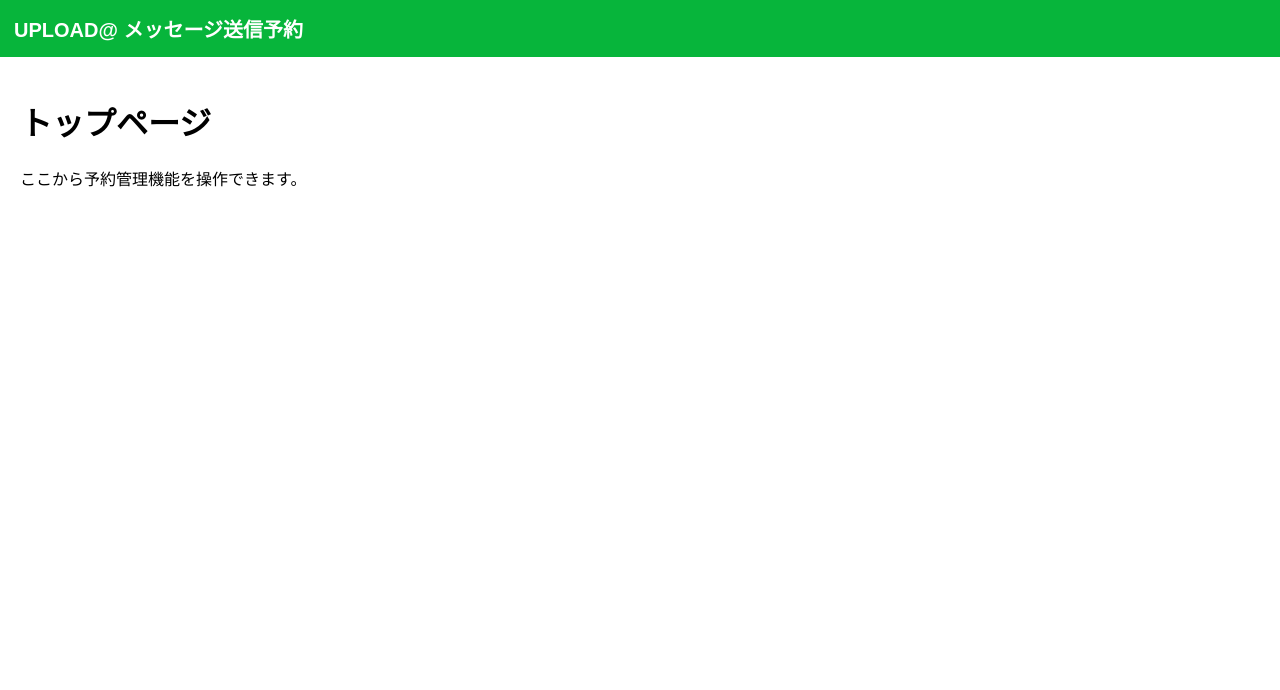
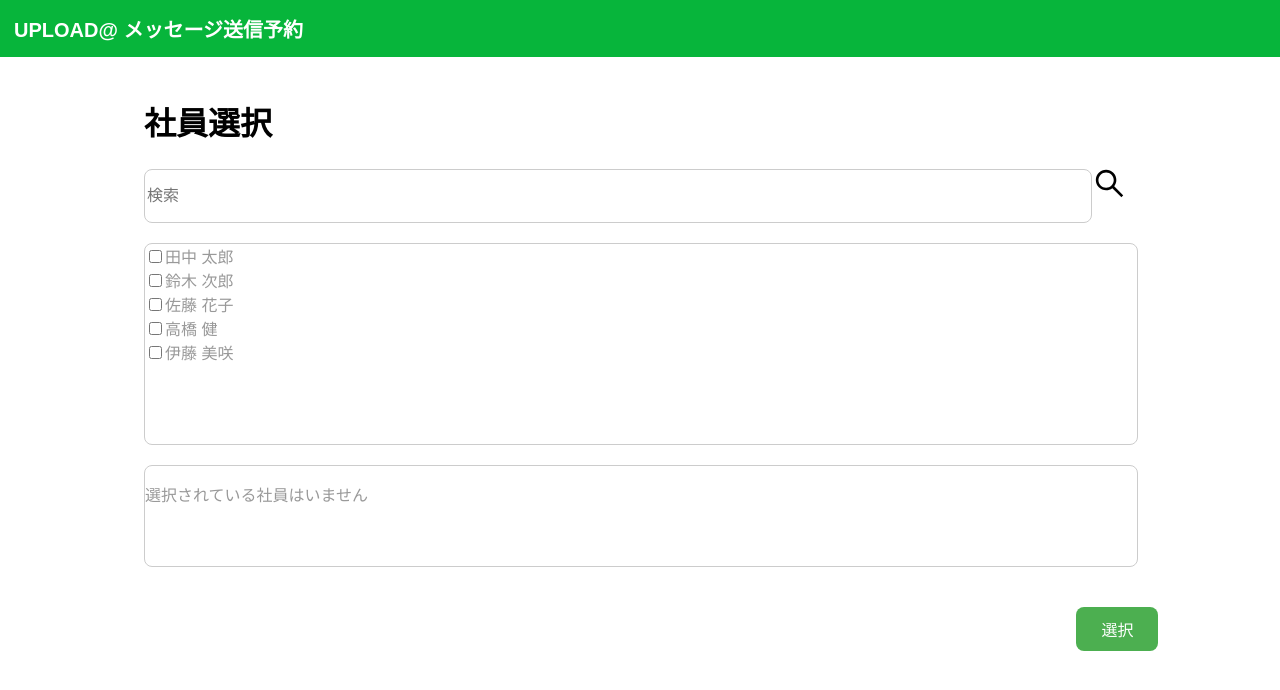
Before and after one commit to Seunghyun-Min/line-works-message-reservation, a Next.js app: page /select in a window 1280 px wide. Shown: the top 690 px of the page. Built offline with nearby package versions, Linux system fonts and the light colour scheme.

Commit message:
社員選択モーダル画面を作成

```diff
--- /dev/null
+++ b/app/select/page.css
@@ -0,0 +1,52 @@
+#see {
+  border: 1px #ccc solid;
+  width: 100%;
+  height: 100px;
+  margin-top: 20px;
+  border-radius: 8px;
+  font-size: 16px;
+  color: #999;
+}
+#candidate {
+  overflow-y: auto;
+  height: 200px;
+  width: 100%;
+
+  border-radius: 8px;
+  font-size: 16px;
+  color: #999;
+  border: 1px #ccc solid;
+}
+#saveBtn {
+  background-color: #4caf50; /* 緑色 */
+  color: white;
+  border: none;
+  padding: 10px 50px;
+  border-radius: 8px;
+  font-size: 16px;
+  cursor: pointer;
+  transition: background-color 0.3s;
+  margin-left: 94%;
+  padding: 10px 25px;
+  writing-mode: horizontal-tb !important;
+  text-orientation: mixed !important;
+  display: inline-block;
+  white-space: nowrap; /* ← 折り返し防止 */
+  transform: none !important; /* ← 回転されている場合の保険 */
+  margin-top: 40px;
+}
+#serch {
+  width: 95%;
+  height: 50px;
+
+  margin-bottom: 20px;
+  border-radius: 8px;
+  font-size: 16px;
+  color: #999;
+  border: 1px #ccc solid;
+}
+
+#big {
+  width: 80%;
+  margin: auto;
+}
--- a/app/select/page.tsx
+++ b/app/select/page.tsx
@@ -1,9 +1,122 @@
-// app/page.tsx
-export default function HomePage() {
+"use client";
+
+import { useState } from "react";
+import { AiOutlineSearch, AiOutlineClose } from "react-icons/ai";
+import "./page.css";
+interface Employee {
+  id: number;
+  name: string;
+}
+
+const employeesData: Employee[] = [
+  { id: 1, name: "田中 太郎" },
+  { id: 2, name: "鈴木 次郎" },
+  { id: 3, name: "佐藤 花子" },
+  { id: 4, name: "高橋 健" },
+  { id: 5, name: "伊藤 美咲" },
+];
+
+export default function EmployeeModal() {
+  const [isOpen, setIsOpen] = useState(true);
+  const [search, setSearch] = useState("");
+  const [selectedEmployees, setSelectedEmployees] = useState<Employee[]>([]);
+
+  const toggleEmployee = (employee: Employee) => {
+    if (selectedEmployees.find((e) => e.id === employee.id)) {
+      setSelectedEmployees(
+        selectedEmployees.filter((e) => e.id !== employee.id)
+      );
+    } else {
+      setSelectedEmployees([...selectedEmployees, employee]);
+    }
+  };
+
+  const filteredEmployees = employeesData.filter((e) =>
+    e.name.includes(search)
+  );
+
   return (
     <>
-      <h1>トップページ</h1>
-      <p>ここから予約管理機能を操作できます。</p>
+      <div id="big">
+        <h1 id="name" className="mb-4 text-xl font-bold">
+          社員選択
+        </h1>
+
+        {isOpen && (
+          <div className="fixed inset-0 bg-black bg-opacity-30 flex justify-center items-center z-50">
+            <div className="bg-white rounded shadow p-6 w-[400px] max-h-[80vh] flex flex-col relative">
+              {/* 検索バー */}
+              {/* 検索バー */}
+              <div className="relative mb-4">
+                <input
+                  type="text"
+                  placeholder="検索"
+                  value={search}
+                  onChange={(e) => setSearch(e.target.value)}
+                  className="w-full border rounded px-3 py-2 pr-8 outline-none"
+                  id="serch"
+                />
+                <AiOutlineSearch
+                  className="absolute right-2 top-1/2 transform -translate-y-1/2 text-gray-400 cursor-pointer hover:text-gray-600"
+                  size={35}
+                />
+              </div>
+
+              {/* 候補リスト */}
+              <div
+                className="overflow-y-auto flex flex-col gap-2 flex-1 mb-4 border rounded p-2"
+                id="candidate"
+              >
+                {filteredEmployees.map((employee) => (
+                  <label
+                    key={employee.id}
+                    className="block mb-2 cursor-pointer border rounded p-2"
+                  >
+                    <div className="flex flex-col">
+                      <input
+                        type="checkbox"
+                        checked={
+                          !!selectedEmployees.find((e) => e.id === employee.id)
+                        }
+                        onChange={() => toggleEmployee(employee)}
+                        className="mb-1"
+                      />
+                      <span>{employee.name}</span>
+                    </div>
+                  </label>
+                ))}
+
+                {filteredEmployees.length === 0 && (
+                  <p className="text-gray-400 text-sm">
+                    該当する社員がいません
+                  </p>
+                )}
+              </div>
+
+              {/* ✅ 選択されている社員（候補リストの下に配置） */}
+              <div className="mb-4 text-sm text-gray-700 min-h-[24px]" id="see">
+                {selectedEmployees.length > 0 ? (
+                  <p>{selectedEmployees.map((e) => e.name).join("、")}</p>
+                ) : (
+                  <p className="text-gray-400">選択されている社員はいません</p>
+                )}
+              </div>
+
+              {/* 選択ボタン */}
+              <button
+                id="saveBtn"
+                onClick={() => {
+                  console.log("選択社員:", selectedEmployees);
+                  setIsOpen(false);
+                }}
+                className="mt-auto self-end px-4 py-2 bg-green-500 text-white rounded"
+              >
+                選択
+              </button>
+            </div>
+          </div>
+        )}
+      </div>
     </>
   );
 }
```
Also changed, not shown: package.json (+5 -4 lines), 1 other file (tests, documents, lock files or other folders).
